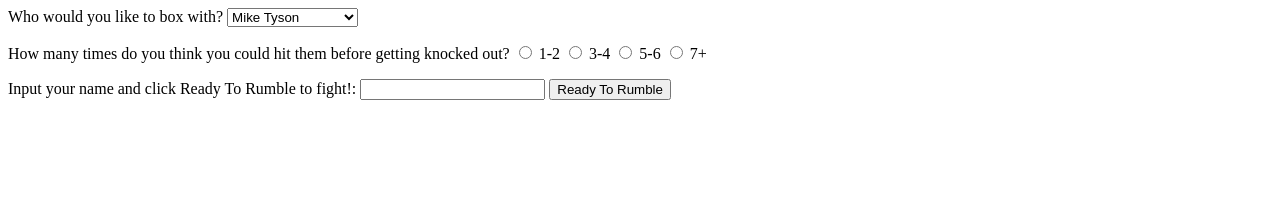
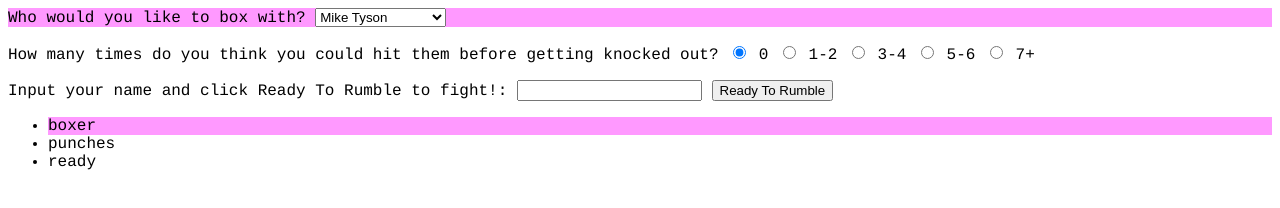
Before and after one commit to danEsqueda/Project-1, a plain HTML site: page testingForms.html in a window 1280 px wide. Drawn offline with Linux system fonts and the light colour scheme.

Commit message:
Testing DOM Queries

```diff
--- a/main.css
+++ b/main.css
@@ -1,16 +1,8 @@
-header {
-  font-size: 24pt;
-  padding: 10px;
-  margin-right: 50px;
-  text-align: center;
+body {
+  font-family: courier;
 }
 
-h1 {
-  outline-color: #3333CC;
-  color: #33CCFF;
+
+.listItems {
+  background-color: #FF99FF;
 }
-
-p {
-  font-style: italic;
-  padding: 10px;
-}
--- a/testingForms.html
+++ b/testingForms.html
@@ -1,12 +1,18 @@
 <!DOCTYPE>
 <html>
 
-  <head></head>
+  <head>
+    <meta charset="utf-8">
+    <title>Project 1</title>
+    <link rel="stylesheet" href="main.css">
+  </head>
 
   <body>
 
     <form>
-      <p>
+
+      <section class="boxingChoices">
+        <p id="boxer">
         <label for="get in the ring">
           Who would you like to box with?
         </label>
@@ -17,26 +23,80 @@
           <option value="George Foreman">George Foreman</option>
         </select>
         </p>
+      </section>
+
+      <section id="punches" class="boxingChoices">
           <p>
         <label for="punches">
           How many times do you think you could hit them before getting knocked out?
         </label>
 
-      <input type="radio" value="1-2" />
+        <input type="radio" name="punch" value="0" checked="checked" />
+        0
+        <input type="radio" name="punch" value="1-2" />
         1-2
-      <input type="radio" value="3-4" />
+        <input type="radio" name="punch" value="3-4" />
         3-4
-      <input type="radio" value="5-6" />
+        <input type="radio" name="punch" value="5-6" />
         5-6
-      <input type="radio" value="7+" />
+        <input type="radio" name="punch" value="7+" />
         7+
 
         </p>
+      </section>
+
+      <section id="ready" class="getReady">
         <p>
           Input your name and click Ready To Rumble to fight!:
           <input type="text"/>
           <input type="submit" value="Ready To Rumble" />
         </p>
+      </section>
+
+      <section id="unorderedList" class="list">
+        <ul>
+          <li>boxer</li>
+          <li>punches</li>
+          <li>ready</li>
+        </ul>
+      </section>
+
+      <script>
+        var colorChange = document.getElementsByClassName('boxingChoices');
+        for (var i = 0; i < colorChange.length; i++) {
+          colorChange[i].className = 'listItems';
+        }
+
+        var classChange = document.querySelectorAll('li');
+
+
+        // var classChange = document.getElementById('boxingChoices');
+        // classChange += document.getElementById('unorderedList');
+        // if (classChange.length > 0) {
+        //   for (var i = 0; i < classChange.length; i++) {
+        //     classChange[i].className = "listItems";
+        //   }
+        // }
+
+
+
+        classChange[0].className = 'listItems';
+
+        // var colorChange = document.getElementsByClassName("boxingChoices");
+        // colorChange += document.getElementsByClassName("list");
+        // colorChange.className = "listItems";
+
+
+
+
+        // for (var i = 0; i < colorChange.length; i++) {
+        //   colorChange.className = "listItems";
+        // }
+
+
+
+
+      </script>
 
 
     </form>
```
Lines whose indentation alone changed are shown as unchanged.
